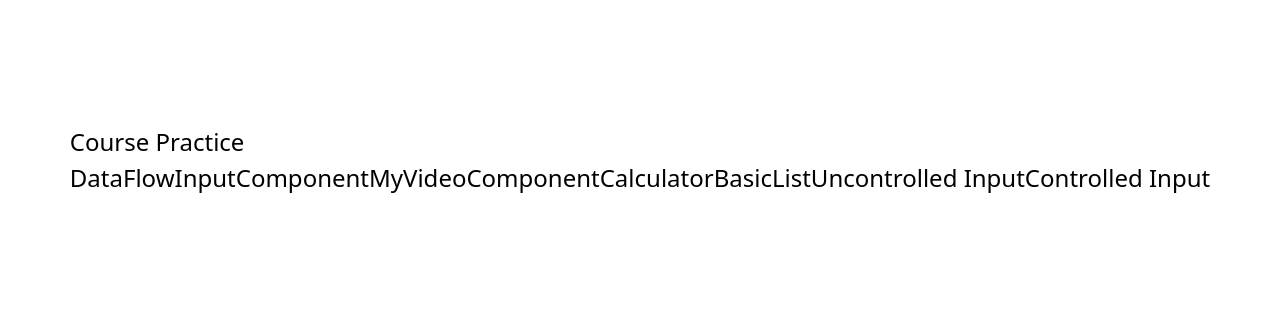
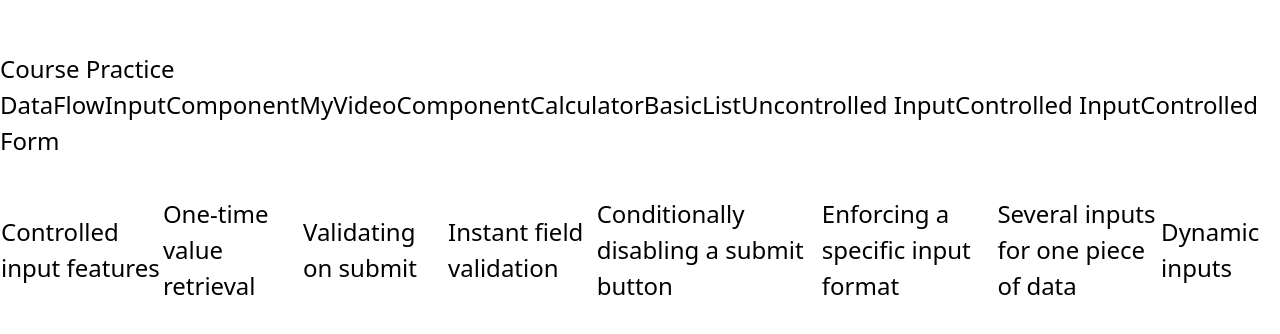
Before and after one commit to Sisi-tech/course-practice, a React (Vite) app: page /controlledInput in a window 1280 px wide. Shown: the part 222-556 px from the top of the page. Built offline with nearby package versions, Linux system fonts and the light colour scheme.

Commit message:
add controlled form

```diff
--- a/src/App.jsx
+++ b/src/App.jsx
@@ -7,6 +7,8 @@ import DessertsList from "./Desserts";
 import dessertsList from './DessertsData.jsx';
 import UncontrolledInput from "./UncontrolledInput";
 import ControlledInput from "./ControlledInput";
+import ControlledForm from "./Form";
+
 
 
 
@@ -24,6 +26,7 @@ function App() {
         <Link to='/basicList'>BasicList</Link>
         <Link to='/uncontrolledInput'>Uncontrolled Input</Link>
         <Link to='/controlledInput'>Controlled Input</Link>
+        <Link to='/form'>Controlled Form</Link>
       </nav>
         <Routes>
           <Route path='/dataFlow' element={<DataFlow />} />
@@ -33,6 +36,7 @@ function App() {
           <Route path='/basicList' element={<DessertsList data={dessertsList} />} />
           <Route path='/uncontrolledInput' element={<UncontrolledInput />} />
           <Route path='/controlledInput' element={<ControlledInput />} />
+          <Route path='/form' element={<ControlledForm/>} />
         </Routes>
       </BrowserRouter>
     </div>
--- a/src/ControlledInput.jsx
+++ b/src/ControlledInput.jsx
@@ -8,7 +8,20 @@ const ControlledInput = () => {
     return (
         <form>
             <input value={value} onChange={handleChange} type="text" />
+            <table>
+                <tbody className='text-gray-200 flex flex-col'>
+                    <td>Controlled input features</td>
+                    <td>One-time value retrieval</td>
+                    <td>Validating on submit</td>
+                    <td>Instant field validation</td>
+                    <td>Conditionally disabling a submit button</td>
+                    <td>Enforcing a specific input format</td>
+                    <td>Several inputs for one piece of data</td>
+                    <td>Dynamic inputs</td>
+                </tbody>
+            </table>
         </form>
+
     )
 }
 
--- /dev/null
+++ b/src/Form.jsx
@@ -0,0 +1,26 @@
+import { useState } from 'react';
+
+const ControlledForm = () => {
+    const [name, setName] = useState('');
+    const handleSubmit = (e) => {
+        e.preventDefault();
+        setName('');
+        alert("Form has been submitted!")
+        console.log('Form submitted')
+    }
+    return (
+        <div className='text-gray-200'>
+            <form  onSubmit={handleSubmit}>
+                <fieldset className='flex flex-col justify-center align-center'>
+                    <div className='bg-gray-600 p-8 m-6'>
+                        <label className='p-2' htmlFor='name'>Name:</label>
+                        <input className='px-2 text-gray-800' id="name" type="text" name="name" placeholder='Name' value={name} onChange={e=>setName(e.target.value)} />
+                    </div>
+                    <button className='bg-gray-500 px-2 m-4' disabled={!name}>Submit</button>
+                </fieldset>
+            </form>
+        </div>
+    )
+}
+
+export default ControlledForm;
```
